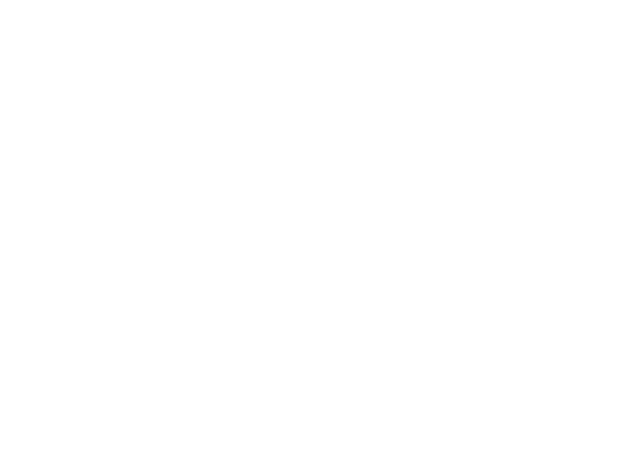
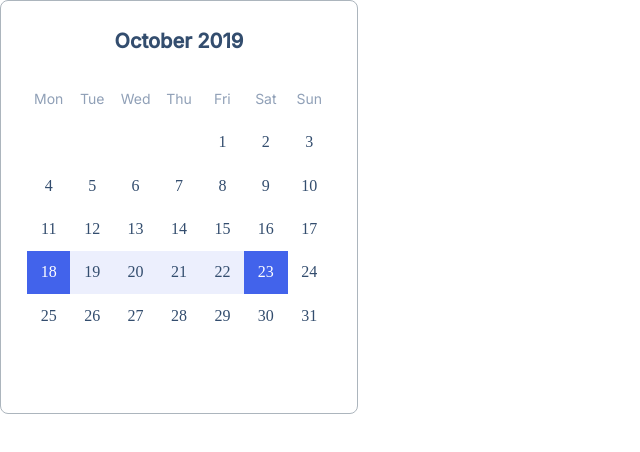
Before and after one commit to js-tasks-ru/htmlcss-20230714_takeshi1, a website: page 05-lection3/03-calendar/index.html in a window 1280 px wide. Shown: the whole page, without its empty margins (0-640 px from the left). Drawn offline with Linux system fonts and the light colour scheme.

Commit message:
add calendar

```diff
--- a/05-lection3/03-calendar/calendar.css
+++ b/05-lection3/03-calendar/calendar.css
@@ -0,0 +1,62 @@
+.calendar {
+  max-width: 304px;
+  border: 1px solid var(--grey-3);
+  border-radius: 8px;
+  padding: 28px 26px 32px;
+}
+
+.calendar__title {
+  text-align: center;
+  margin-bottom: 24px;
+  color: #334d6e;
+  font-family: 'Inter';
+  font-size: 20px;
+  font-weight: 600;
+  line-height: 24px;
+}
+
+.calendar__wrapper {
+  padding-bottom: 100%;
+  position: relative;
+}
+
+.calendar__inner {
+  position: absolute;
+  top: 0;
+  right: 0;
+  bottom: 0;
+  left: 0;
+  display: grid;
+  grid-template: repeat(7, 1fr) / repeat(7, 1fr);
+}
+
+.celendar__item {
+  line-height: 20px;
+  font-weight: 400;
+  display: flex;
+  justify-content: center;
+  align-items: center;
+}
+
+.calendar__item-range {
+  background: var(--blue2);
+  color: var(--white);
+  font-size: 16px;
+}
+
+.calendar__item-range-between {
+  background: rgb(236, 239, 253);
+  color: #334d6e;
+  font-size: 16px;
+}
+
+.calendar__item_day {
+  color: #90a0b7;
+  font-family: 'inter';
+  font-size: 14px;
+}
+
+.calendar__item_number {
+  color: #334d6e;
+  font-size: 16px;
+}
--- a/05-lection3/03-calendar/index.html
+++ b/05-lection3/03-calendar/index.html
@@ -1,12 +1,61 @@
 <!DOCTYPE html>
 <!-- Страница с календарем -->
 <html lang="ru">
-    <head>
-        <link rel="stylesheet" href="../../assets/css/main.css">
-        <link rel="stylesheet" href="./calendar.css">
-        <title>Calendar</title>
-    </head>
-    <body>
-
-    </body>
+  <head>
+    <link rel="stylesheet" href="../../assets/css/normalize.css" />
+    <link rel="stylesheet" href="../../assets/css/main.css" />
+    <link rel="stylesheet" href="./calendar.css" />
+    <title>Calendar</title>
+  </head>
+  <body>
+    <div class="calendar">
+      <div class="calendar__title">October 2019</div>
+      <div class="calendar__wrapper">
+        <div class="calendar__inner">
+          <div class="celendar__item calendar__item_day">Mon</div>
+          <div class="celendar__item calendar__item_day">Tue</div>
+          <div class="celendar__item calendar__item_day">Wed</div>
+          <div class="celendar__item calendar__item_day">Thu</div>
+          <div class="celendar__item calendar__item_day">Fri</div>
+          <div class="celendar__item calendar__item_day">Sat</div>
+          <div class="celendar__item calendar__item_day">Sun</div>
+          <div class="celendar__item"></div>
+          <div class="celendar__item"></div>
+          <div class="celendar__item"></div>
+          <div class="celendar__item"></div>
+          <div class="celendar__item calendar__item_number">1</div>
+          <div class="celendar__item calendar__item_number">2</div>
+          <div class="celendar__item calendar__item_number">3</div>
+          <div class="celendar__item calendar__item_number">4</div>
+          <div class="celendar__item calendar__item_number">5</div>
+          <div class="celendar__item calendar__item_number">6</div>
+          <div class="celendar__item calendar__item_number">7</div>
+          <div class="celendar__item calendar__item_number">8</div>
+          <div class="celendar__item calendar__item_number">9</div>
+          <div class="celendar__item calendar__item_number">10</div>
+          <div class="celendar__item calendar__item_number">11</div>
+          <div class="celendar__item calendar__item_number">12</div>
+          <div class="celendar__item calendar__item_number">13</div>
+          <div class="celendar__item calendar__item_number">14</div>
+          <div class="celendar__item calendar__item_number">15</div>
+          <div class="celendar__item calendar__item_number">16</div>
+          <div class="celendar__item calendar__item_number">17</div>
+          <div class="celendar__item calendar__item-range">18</div>
+          <div class="celendar__item calendar__item-range-between">19</div>
+          <div class="celendar__item calendar__item-range-between">20</div>
+          <div class="celendar__item calendar__item-range-between">21</div>
+          <div class="celendar__item calendar__item-range-between">22</div>
+          <div class="celendar__item calendar__item-range">23</div>
+          <div class="celendar__item calendar__item_number">24</div>
+          <div class="celendar__item calendar__item_number">25</div>
+          <div class="celendar__item calendar__item_number">26</div>
+          <div class="celendar__item calendar__item_number">27</div>
+          <div class="celendar__item calendar__item_number">28</div>
+          <div class="celendar__item calendar__item_number">29</div>
+          <div class="celendar__item calendar__item_number">30</div>
+          <div class="celendar__item calendar__item_number">31</div>
+        </div>
+      </div>
+    </div>
+  </body>
 </html>
```
